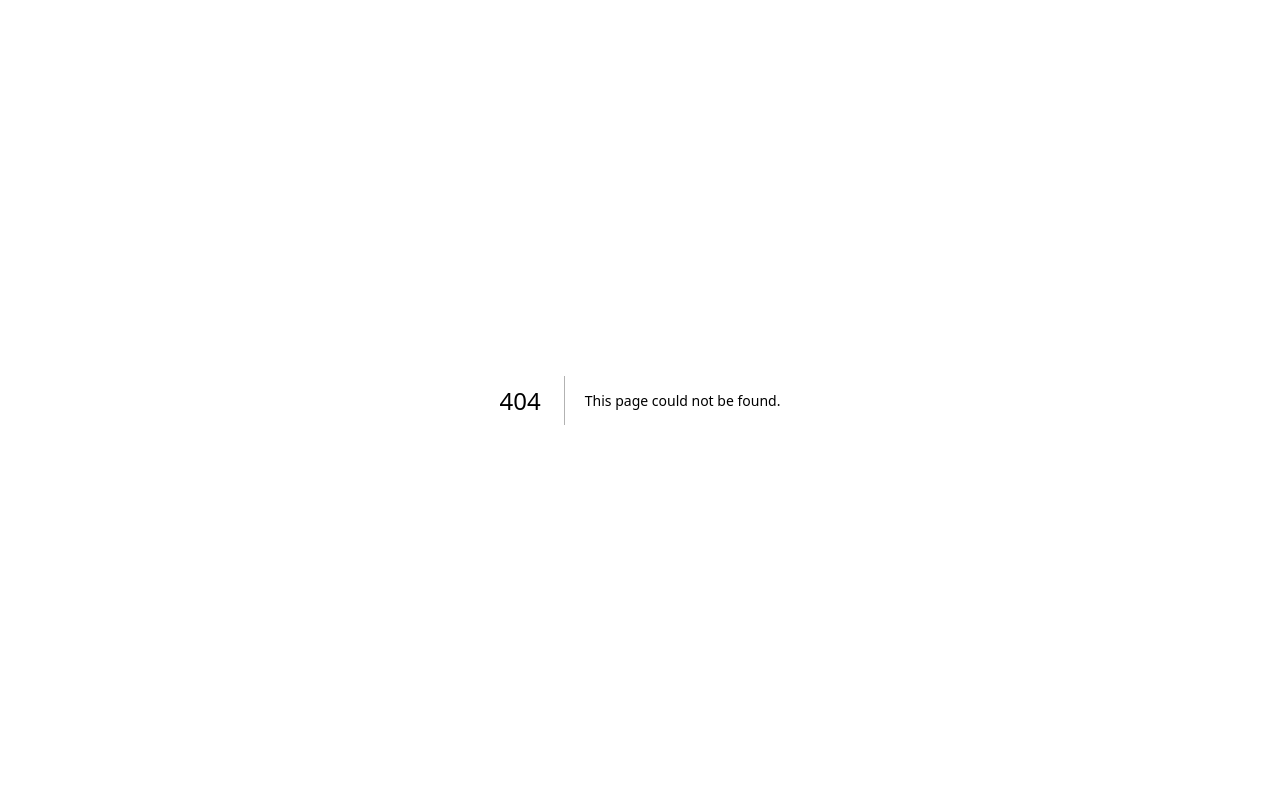
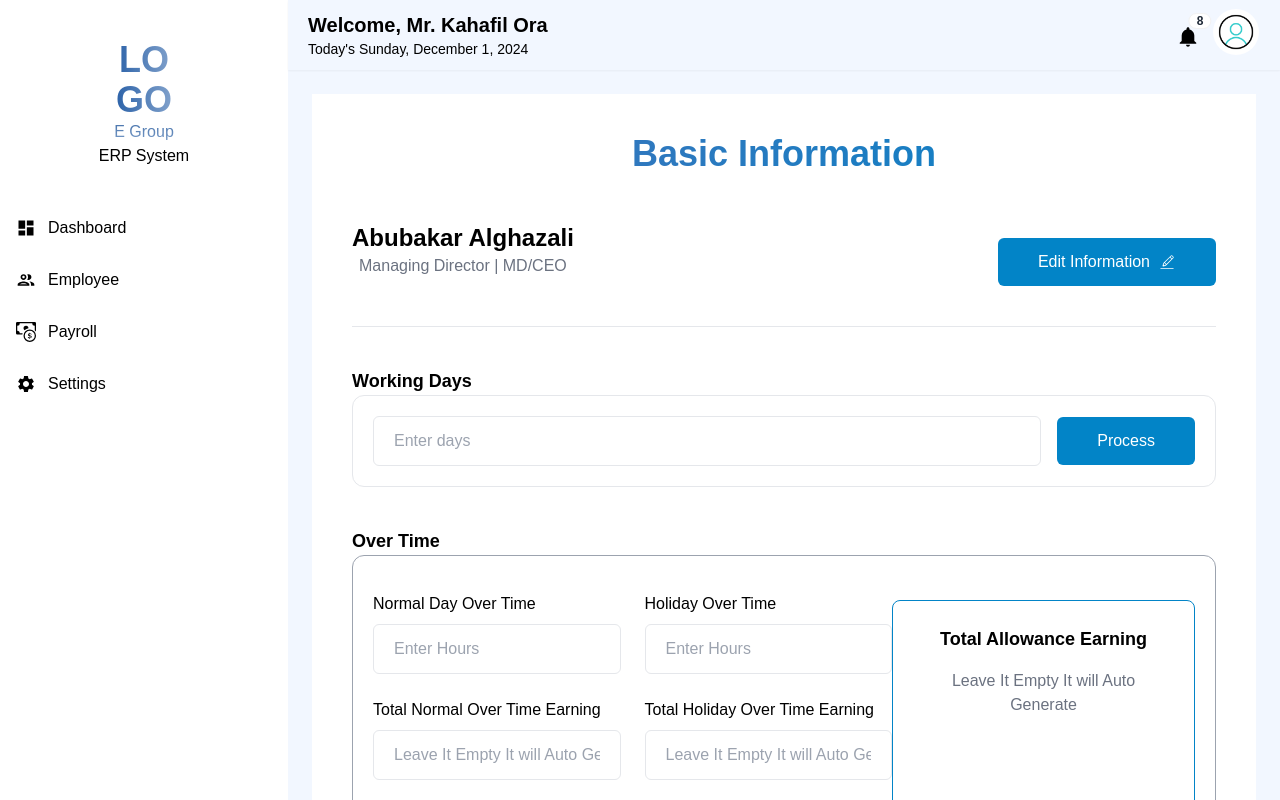
Before and after one commit to mizanor21/E-Group, a Next.js app: page /dashboard/create-salary in a window 1280 px wide. Before the commit this address had no page. Built offline with nearby package versions, Linux system fonts and the light colour scheme.

Commit message:
[ADD] create salary

```diff
--- /dev/null
+++ b/app/dashboard/(Payroll)/create-salary/page.js
@@ -0,0 +1,12 @@
+import CreateSalary from '@/app/ui/Payroll/EmployeeSalary/CreateSalary/CreateSalary';
+import React from 'react'
+
+const page = () => {
+    return (
+        <div>
+            <CreateSalary />
+        </div>
+    )
+}
+
+export default page;
--- /dev/null
+++ b/app/ui/Payroll/EmployeeSalary/CreateSalary/CreateSalary.jsx
@@ -0,0 +1,177 @@
+import React from "react";
+import { CiEdit } from "react-icons/ci";
+
+const CreateSalary = () => {
+    const inputStyle =
+        "border rounded-md p-3 px-5 text-gray-700 focus:outline-none focus:ring-2 focus:ring-blue-500 w-full";
+    const btnStyle =
+        "bg-sky-600 text-white px-10 py-3 rounded-md text-center hover:bg-white hover:border hover:border-sky-600 hover:text-sky-600 transition-all duration-500 mt-6";
+
+    return (
+        <div className="bg-white p-10 space-y-10">
+            <h2 className="text-xl md:text-2xl lg:text-4xl text-center font-semibold bg-gradient-to-r from-[#4572ba] to-sky-600  bg-clip-text text-transparent ">
+                Basic Information
+            </h2>
+
+            {/* Employee Info Section */}
+            <div className="my-8 md:flex justify-between items-center text-center">
+                <div>
+                    <h3 className="text-2xl font-bold">Abubakar Alghazali</h3>
+                    <p className="text-gray-500">Managing Director | MD/CEO</p>
+                </div>
+                <button className={`flex items-center gap-2 ${btnStyle}`}>
+                    Edit Information
+                    <CiEdit className="text-lg" />
+                </button>
+            </div>
+
+            <hr />
+
+            {/* Working Days Section */}
+            <div className="mb-6">
+                <h4 className="text-lg font-semibold">Working Days</h4>
+                <div className="flex items-center gap-4  border rounded-xl p-5">
+                    <input
+                        type="number"
+                        className={inputStyle}
+                        placeholder="Enter days"
+                    />
+                    <button className="bg-sky-600 text-white px-10 py-3 rounded-md text-center hover:bg-white hover:border hover:border-sky-600 hover:text-sky-600 transition-all duration-500">Process</button>
+                </div>
+            </div>
+
+            {/* Over Time Section */}
+            <div>
+                <h4 className="text-lg font-semibold">Over Time</h4>
+                <div className="flex justify-between border rounded-xl border-gray-400 p-5">
+                    <div className="grid grid-cols-1 md:grid-cols-2 gap-6 mt-4">
+                        <div>
+                            <label className="block mb-2">Normal Day Over Time</label>
+                            <input
+                                type="number"
+                                className={inputStyle}
+                                placeholder="Enter Hours"
+                            />
+                        </div>
+                        <div>
+                            <label className="block mb-2">Holiday Over Time</label>
+                            <input
+                                type="number"
+                                className={inputStyle}
+                                placeholder="Enter Hours"
+                            />
+                        </div>
+                        <div>
+                            <label className="block mb-2">Total Normal Over Time Earning</label>
+                            <input
+                                type="text"
+                                className={inputStyle}
+                                placeholder="Leave It Empty It will Auto Generate"
+                                readOnly
+                            />
+                        </div>
+                        <div>
+                            <label className="block mb-2">Total Holiday Over Time Earning</label>
+                            <input
+                                type="text"
+                                className={inputStyle}
+                                placeholder="Leave It Empty It will Auto Generate"
+                                readOnly
+                            />
+                        </div>
+                        <button className={btnStyle}>Process</button>
+                    </div>
+                    <div className="mt-6 border border-sky-600 rounded-lg p-6">
+                        <h4 className="text-lg font-semibold text-center">Total Allowance Earning</h4>
+                        <div className="text-center text-gray-500 mt-4">
+                            <p>Leave It Empty It will Auto Generate</p>
+                        </div>
+                    </div>
+                </div>
+            </div>
+
+            {/* Allowances Section */}
+            <div className="grid grid-cols-1 md:grid-cols-2 gap-6 mt-8">
+                <div>
+                    <h3 className="text-lg font-semibold">Allowances</h3>
+                    <div className="border rounded-lg p-5 shadow-sm">
+                        <div className="grid grid-cols-2 gap-4 mt-4">
+                            <input type="text" placeholder="Allowances" className={inputStyle} />
+                            <input type="text" placeholder="Special Allowances" className={inputStyle} />
+                            <input type="text" placeholder="Accommodation" className={inputStyle} />
+                            <input type="text" placeholder="Food Allowance" className={inputStyle} />
+                            <input type="text" placeholder="Telephone Allowance" className={inputStyle} />
+                            <input type="text" placeholder="Transport Allowance" className={inputStyle} />
+                        </div>
+                        <button className={btnStyle}>Process</button>
+                        <h4 className="font-bold text-center mt-4">Allowance Earning</h4>
+                        <input
+                            type="text"
+                            placeholder="Leave It Empty It will Auto Generate"
+                            className={inputStyle}
+                            readOnly
+                        />
+                    </div>
+                </div>
+
+                {/* Deductions Section */}
+                <div>
+                    <h3 className="text-lg font-semibold">Deductions</h3>
+                    <div className="border rounded-xl border-rose-500 p-5 shadow-sm">
+                        <div className="grid grid-cols-2 gap-4 mt-4">
+                            <input type="text" placeholder="Number of Leave" className={inputStyle} />
+                            <input type="text" placeholder="Ded Leave" className={inputStyle} />
+                            <input type="text" placeholder="Ded-Fines" className={inputStyle} />
+                            <input type="text" placeholder="Ded-Doc" className={inputStyle} />
+                            <input type="text" placeholder="Ded-Others" className={inputStyle} />
+                            <button className={btnStyle}>Process</button>
+                        </div>
+
+                        <h4 className="font-bold text-red-500 text-center mt-4">Deduction</h4>
+                        <input
+                            type="text"
+                            placeholder="Leave It Empty It will Auto Generate"
+                            className={`${inputStyle} border-red-500`}
+                            readOnly
+                        />
+                    </div>
+                </div>
+            </div>
+
+            {/* Others Section */}
+            <div>
+                <h3 className="text-lg font-semibold">Others</h3>
+                <div className="grid grid-cols-1 md:grid-cols-2 gap-6 mt-8">
+                    <div className="border rounded-lg p-5 shadow-sm">
+                        <div className="grid grid-cols-2 gap-4 mt-4">
+                            <input type="text" placeholder="Adv Recovery" className={inputStyle} />
+                            <input type="text" placeholder="Arrear Payments" className={inputStyle} />
+                            <input type="text" placeholder="Current Balance" className={inputStyle} />
+                        </div>
+                        <button className={btnStyle}>Process</button>
+                        <h4 className="font-bold text-center mt-4">Other Earning</h4>
+                        <input
+                            type="text"
+                            placeholder="Leave It Empty It will Auto Generate"
+                            className={inputStyle}
+                            readOnly
+                        />
+                    </div>
+
+                    {/* Net Salary Section */}
+                    <div className="border-dashed border border-gray-400 rounded-lg p-5 shadow-sm">
+                        <h3 className="text-2xl text-center font-semibold">Net Salary</h3>
+                        <input
+                            type="text"
+                            placeholder="Enter The Amount"
+                            className={inputStyle}
+                        />
+                        <button className={btnStyle}>Create Payslip</button>
+                    </div>
+                </div>
+            </div>
+        </div>
+    );
+};
+
+export default CreateSalary;
--- a/app/ui/Payroll/EmployeeSalary/EmployeeSalaryTable.jsx
+++ b/app/ui/Payroll/EmployeeSalary/EmployeeSalaryTable.jsx
@@ -5,6 +5,7 @@ import { LiaFileDownloadSolid } from "react-icons/lia";
 import { ImSpinner9 } from "react-icons/im";
 import jsPDF from "jspdf";
 import "jspdf-autotable";
+import Link from "next/link";
 
 const EmployeeSalaryTable = ({ employees }) => {
   const [currentPage, setCurrentPage] = useState(1);
@@ -212,9 +213,11 @@ const EmployeeSalaryTable = ({ employees }) => {
                     <td className="py-2 px-4">{employee.netPayable}</td>
                     <td className="py-2 px-4">
                       <div className="flex gap-2">
-                        <button className="bg-blue-500 text-white px-2 py-1 rounded text-sm hover:bg-blue-600">
-                          Create Salary
-                        </button>
+                        <Link href={"create-salary"}>
+                          <button className="bg-blue-500 text-white px-2 py-1 rounded text-sm hover:bg-blue-600">
+                            Create Salary
+                          </button>
+                        </Link>
                         <button className="text-blue-500 hover:underline text-sm">
                           Edit
                         </button>
```
